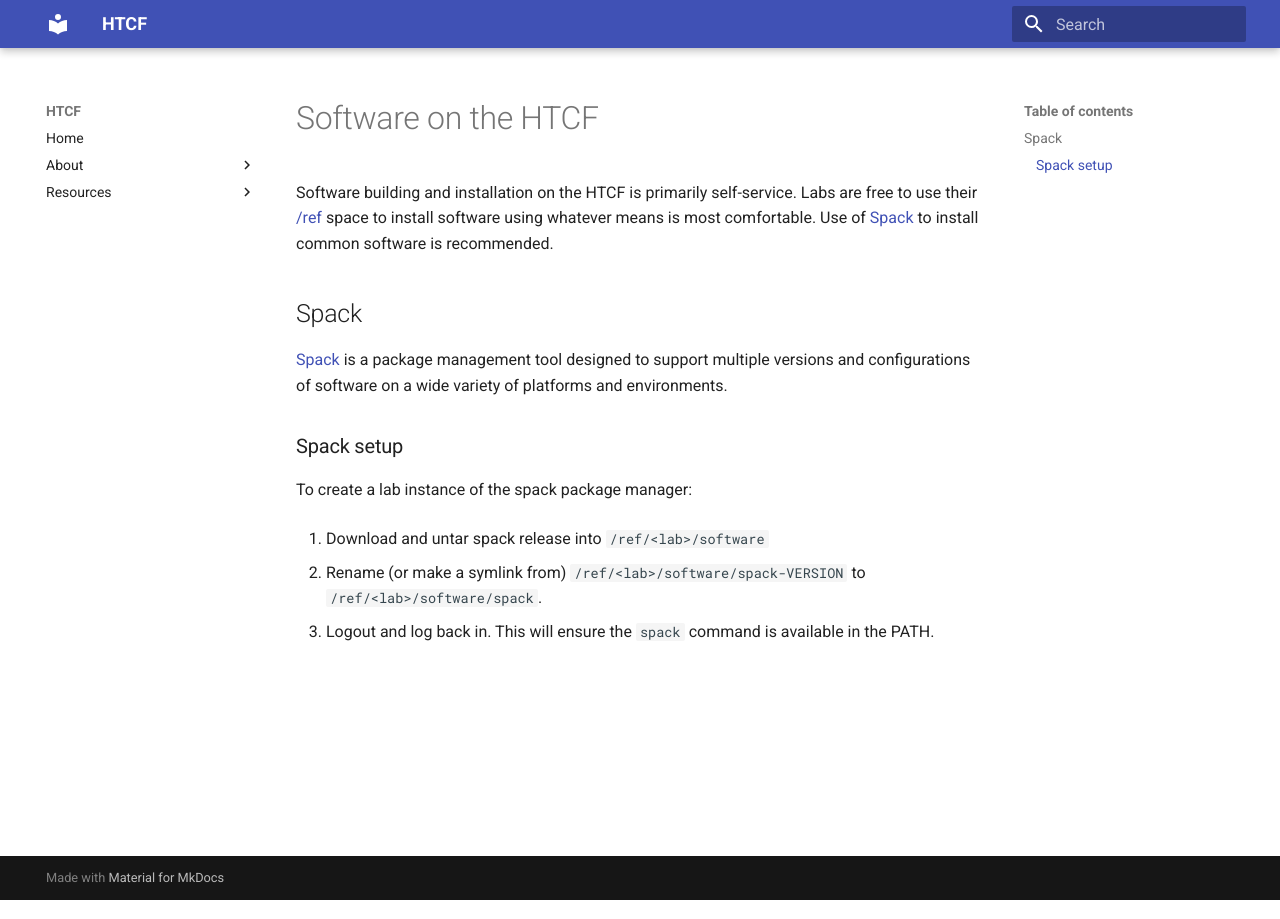
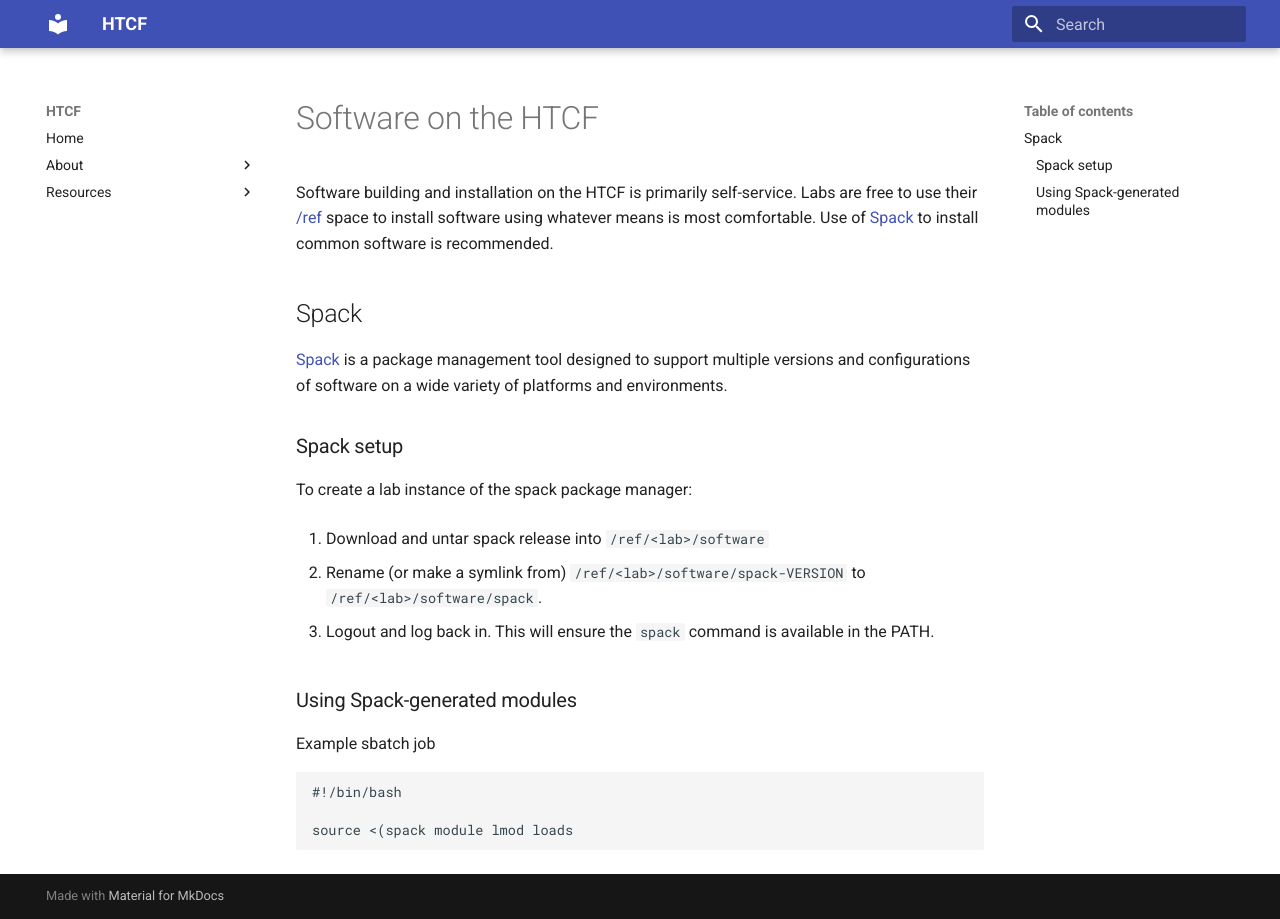
Before and after one commit to htcf/docs, an MkDocs documentation site: the page built from docs/software_new.md, in a window 1280 px wide. Built offline with MkDocs 1.6.1 and Material for MkDocs 9.7.7, drawn with Linux system fonts in a browser that asks for light colours.

Commit message:
Update software_new.md

````diff
--- a/docs/software_new.md
+++ b/docs/software_new.md
@@ -18,3 +18,14 @@ To create a lab instance of the spack package manager:
 2.  Rename (or make a symlink from) `/ref/<lab>/software/spack-VERSION` to `/ref/<lab>/software/spack`.
 
 3.  Logout and log back in.  This will ensure the `spack` command is available in the PATH.
+
+
+### Using Spack-generated modules
+
+Example sbatch job
+
+```
+#!/bin/bash
+
+source <(spack module lmod loads
+```
````
